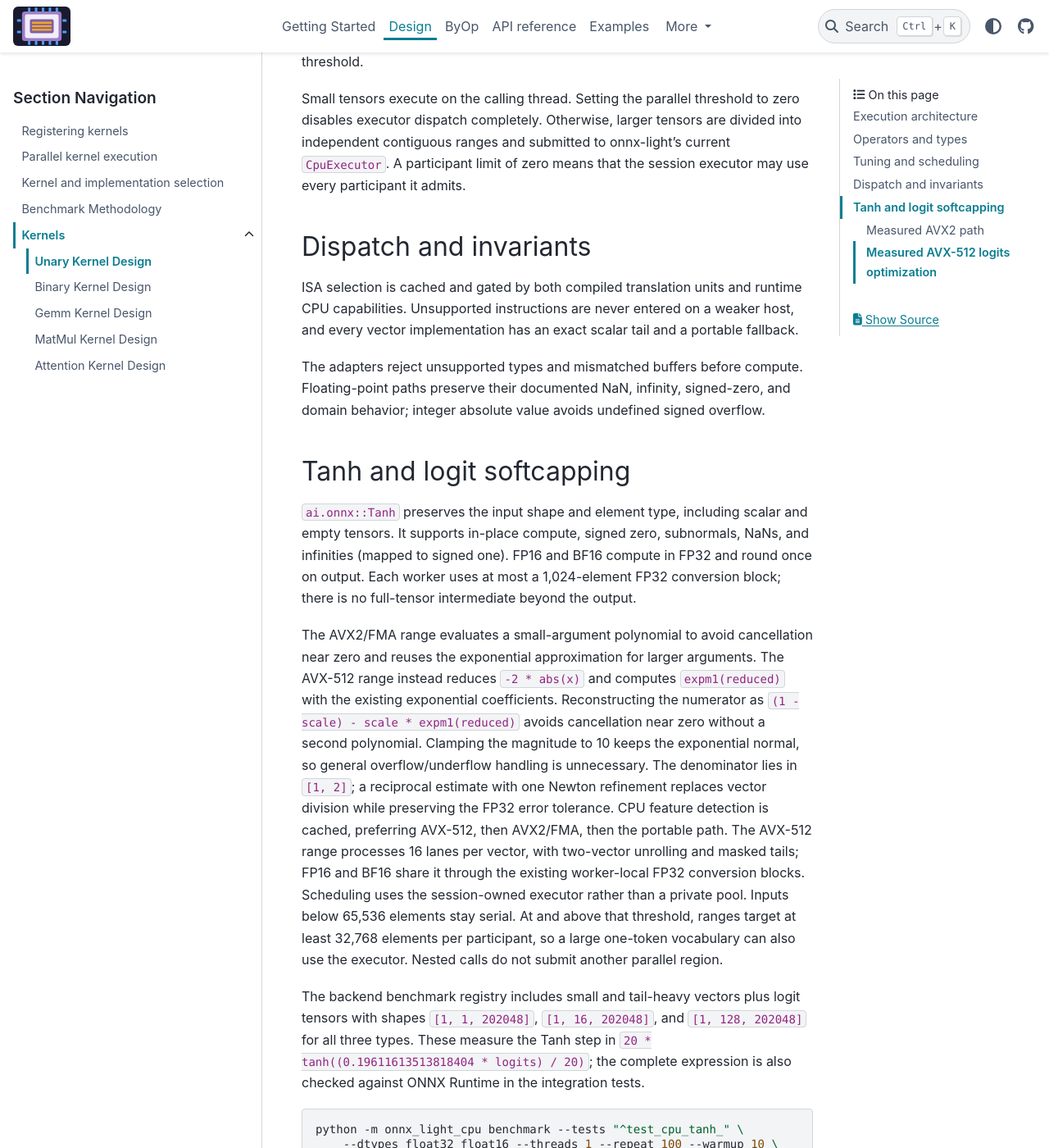
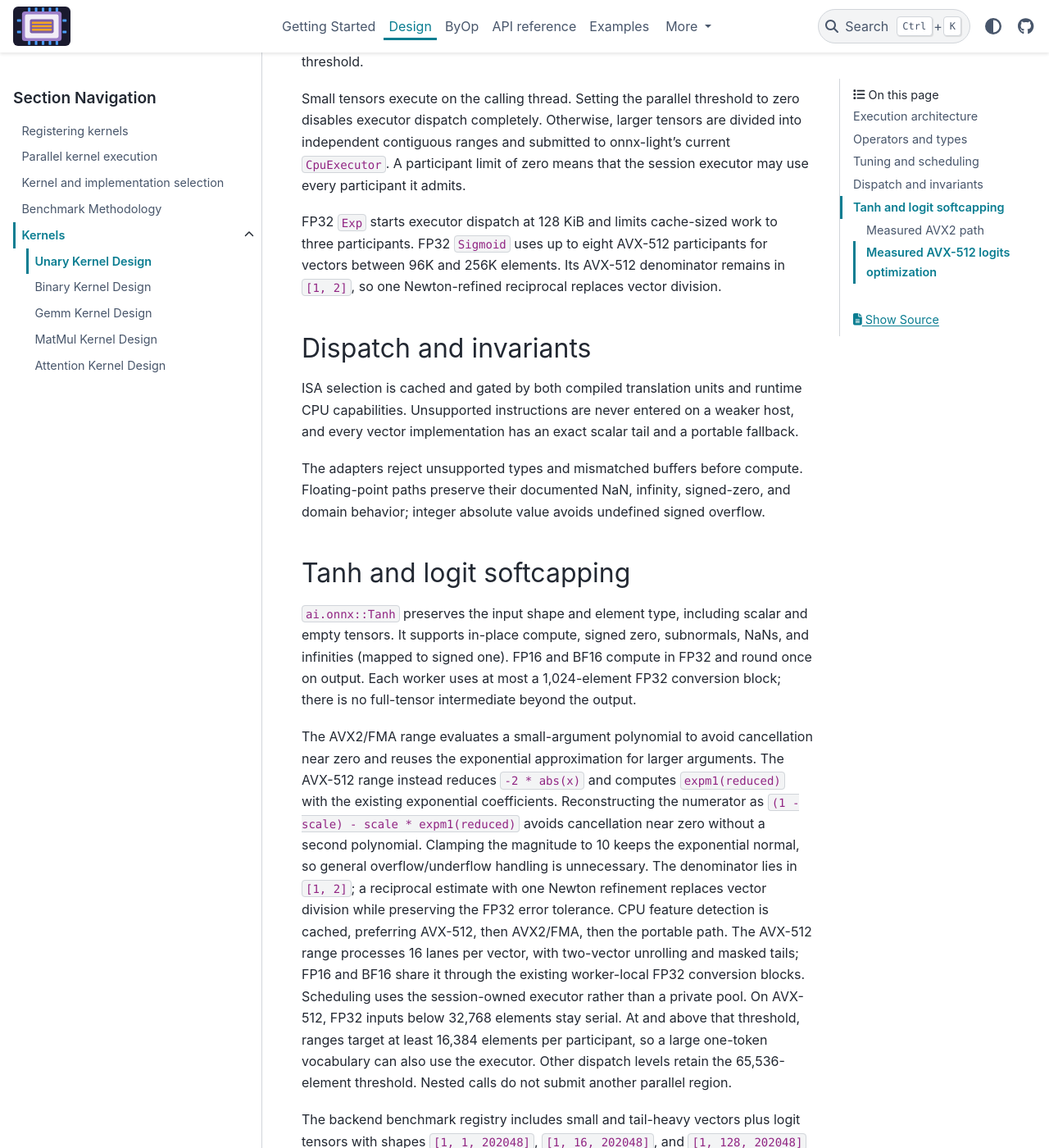
Before and after one commit to xadupre/onnx-light-cpu, a Sphinx documentation site: the page built from docs/design/kernels/unary_kernel_design.rst, in a window 1280 px wide and 1400 px high, scrolled down 1604 px. Shown: the whole window at 82% size. Built offline with Sphinx 7.4.7 and the PyData theme 0.15.4, drawn with Linux system fonts in a browser that asks for light colours; pages that are not in the unit, such as notebooks, are missing from menus; some of the changed text lies outside the part shown.

Commit message:
Optimize FP32 unary benchmark scheduling (#758)
Co-authored-by: Copilot <223556219+Copilot@users.noreply.github.com>

```diff
--- a/docs/design/kernels/unary_kernel_design.rst
+++ b/docs/design/kernels/unary_kernel_design.rst
@@ -57,8 +57,8 @@ Operators and types
      - Byte-valued boolean inversion; ONNX BOOL tensors are not bit-packed.
    * - ``Tanh``
      - FLOAT, FLOAT16, BFLOAT16
-     - Portable ``std::tanh`` and runtime-selected AVX2/FMA; low-precision
-       conversion uses bounded worker-local storage.
+     - Portable ``std::tanh`` and runtime-selected AVX2/FMA or AVX-512;
+       low-precision conversion uses bounded worker-local storage.
 
 Tuning and scheduling
 ---------------------
@@ -75,6 +75,11 @@ zero disables executor dispatch completely. Otherwise, larger tensors are
 divided into independent contiguous ranges and submitted to onnx-light's
 current ``CpuExecutor``. A participant limit of zero means that the session
 executor may use every participant it admits.
+
+FP32 ``Exp`` starts executor dispatch at 128 KiB and limits cache-sized work
+to three participants. FP32 ``Sigmoid`` uses up to eight AVX-512 participants
+for vectors between 96K and 256K elements. Its AVX-512 denominator remains
+in ``[1, 2]``, so one Newton-refined reciprocal replaces vector division.
 
 Dispatch and invariants
 -----------------------
@@ -111,10 +116,10 @@ then the portable path. The AVX-512 range processes 16 lanes per vector, with
 two-vector unrolling and masked tails; FP16 and BF16 share it through the
 existing worker-local FP32 conversion blocks.
 Scheduling uses the session-owned executor rather than a private pool.
-Inputs below 65,536 elements stay serial. At and above that threshold, ranges
-target at least 32,768 elements per participant, so a large one-token
-vocabulary can also use the executor. Nested calls do not submit another
-parallel region.
+On AVX-512, FP32 inputs below 32,768 elements stay serial. At and above that
+threshold, ranges target at least 16,384 elements per participant, so a large
+one-token vocabulary can also use the executor. Other dispatch levels retain
+the 65,536-element threshold. Nested calls do not submit another parallel region.
 
 The backend benchmark registry includes small and tail-heavy vectors plus
 logit tensors with shapes ``[1, 1, 202048]``, ``[1, 16, 202048]``, and
```
Also changed, not shown: 8 other files.
